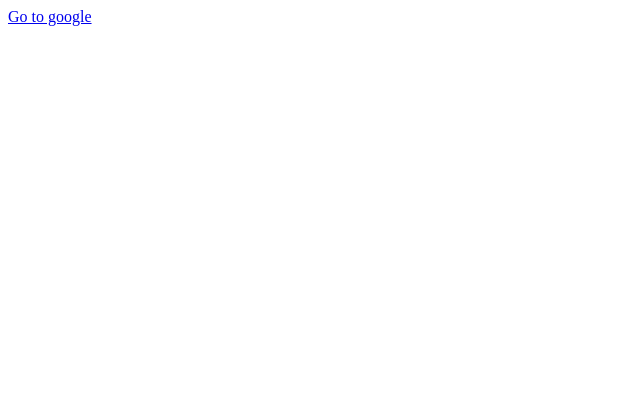
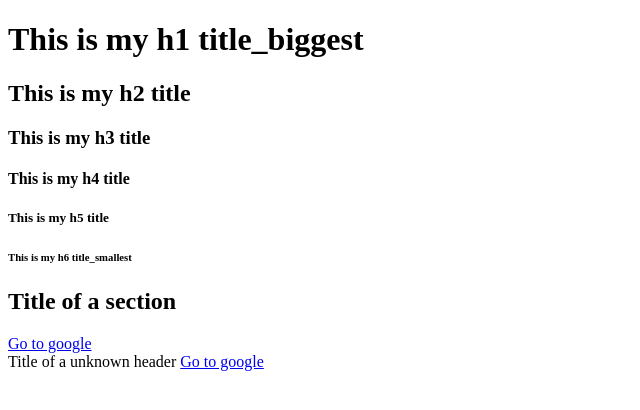
Before and after one commit to seenbeomlee/PRACTICE_html_css, a plain HTML site: page index.html in a window 1280 px wide. Shown: the whole page, without its empty margins (0-640 px from the left). Drawn offline with Linux system fonts and the light colour scheme.

Commit message:
practice more
practice more

```diff
--- a/index.html
+++ b/index.html
@@ -1 +1,32 @@
-<a href="http://google.com" target="_blank"> Go to google</a>
+<!DOCTYPE html>
+<html>
+  <head>
+    <meta charset="utf-8" />
+    <meta name="author" content="seenblee" />
+    <meta name="description" content="Welcome to my kakao clone" />
+
+    <title>This is my title</title>
+  </head>
+  <body>
+    <h1>This is my h1 title_biggest</h1>
+    <h2>This is my h2 title</h2>
+    <h3>This is my h3 title</h3>
+    <h4>This is my h4 title</h4>
+    <h5>This is my h5 title</h5>
+    <h6>This is my h6 title_smallest</h6>
+
+    <section>
+      <header id="header_num_one" class="default_header">
+        <h1>Title of a section</h1>
+        <a href="http://google.com" target="_blank">Go to google</a>
+      </header>
+    </section>
+
+    <div>
+      <header id="different_header" class="default_header">
+        Title of a unknown header
+        <a href="http://google.com">Go to google</a>
+      </header>
+    </div>
+  </body>
+</html>
```
